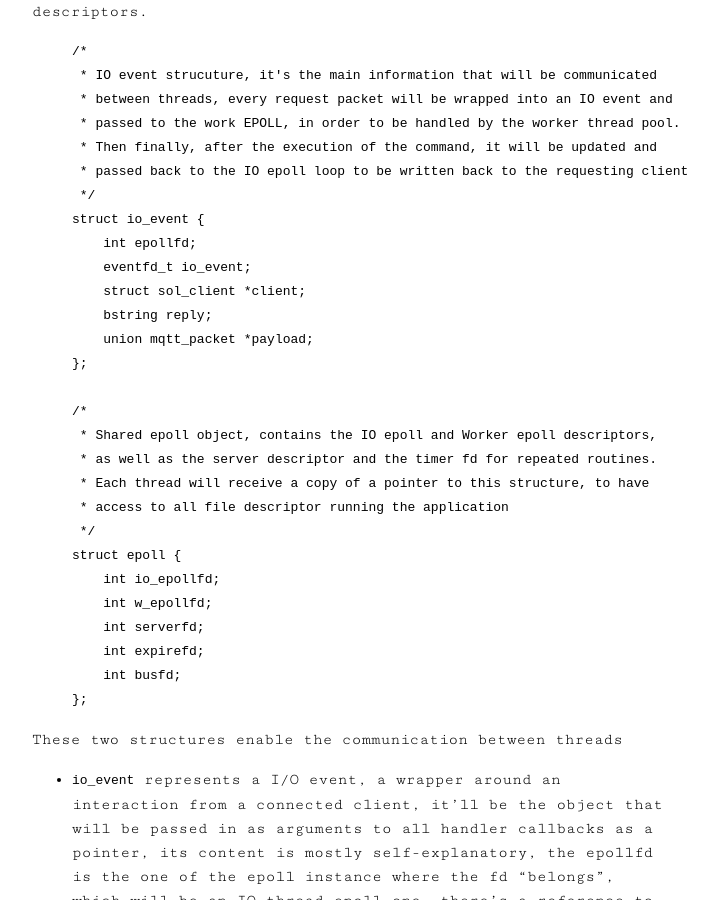
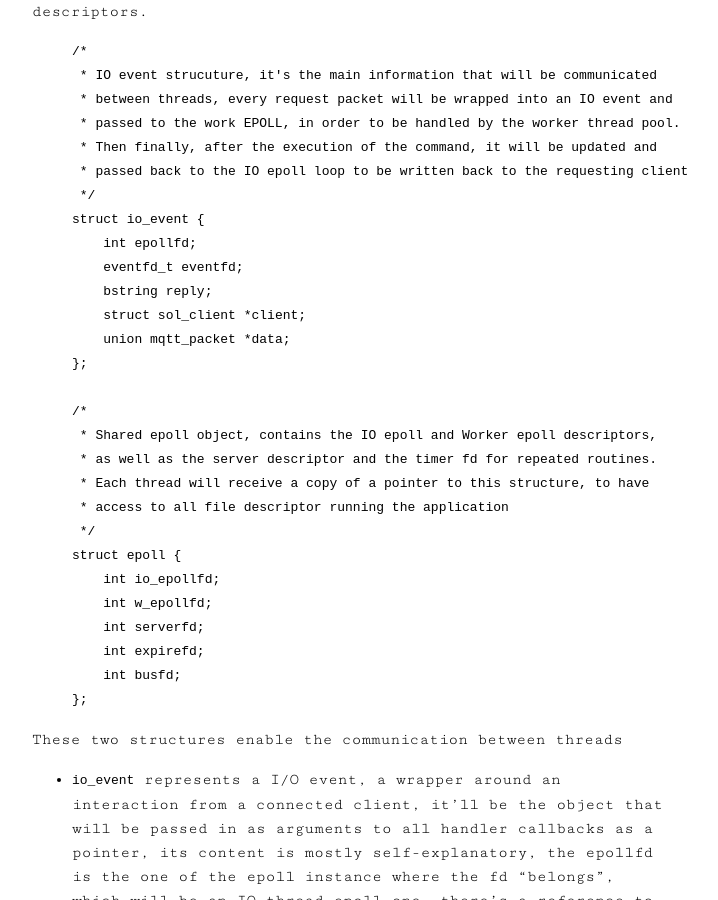
Before and after one commit to codepr/codepr.github.io, a Jekyll site: the page built from _posts/2019-09-25-sol-mqtt-broker-bonus.md, in a window 1280 px wide and 900 px high, scrolled down 7106 px. Shown: the whole window, without its empty margins (292-1010 px from the left). Built offline with Jekyll 4.4.1, drawn with Linux system fonts in a browser that asks for light colours.

Commit message:
Updated io_event struct according to code

```diff
--- a/_posts/2019-09-25-sol-mqtt-broker-bonus.md
+++ b/_posts/2019-09-25-sol-mqtt-broker-bonus.md
@@ -302,10 +302,10 @@ involved epoll descriptors.
  */
 struct io_event {
     int epollfd;
-    eventfd_t io_event;
+    eventfd_t eventfd;
+    bstring reply;
     struct sol_client *client;
-    bstring reply;
-    union mqtt_packet *payload;
+    union mqtt_packet *data;
 };
 
 /*
```
